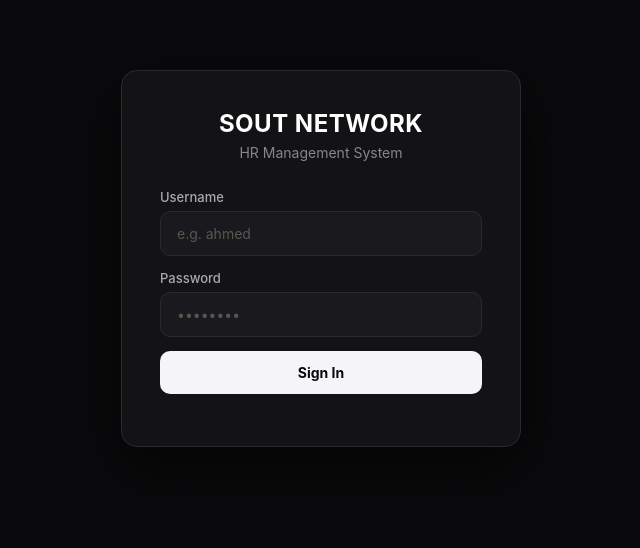
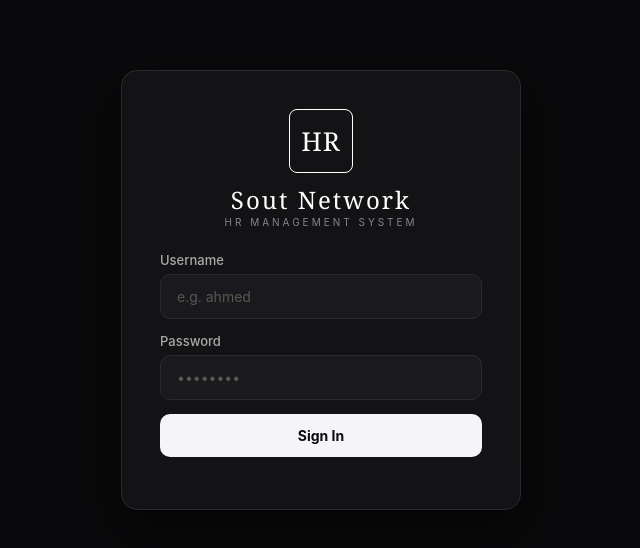
Before and after one commit to soutnetwork/hr-system, a website: page index.html in a window 1280 px wide. Shown: the whole page, without its empty margins (319-959 px from the left). Drawn offline with Linux system fonts and the light colour scheme.

Commit message:
Add files via upload

```diff
--- a/index.html
+++ b/index.html
@@ -34,6 +34,18 @@
   .user-info { display: flex; align-items: center; gap: 14px; }
   .user-info button { width: auto; padding: 9px 16px; margin: 0; font-size: 13px; }
   .live-clock { font-size: 13px; color: var(--muted); font-variant-numeric: tabular-nums; }
+
+  .logo { display: flex; align-items: center; gap: 14px; }
+  .logo-mark { width: 52px; height: 52px; min-width: 52px; border: 1.5px solid var(--gold-soft); border-radius: 8px; display: flex; align-items: center; justify-content: center; font-family: Georgia, 'Times New Roman', serif; font-size: 21px; color: var(--gold-soft); letter-spacing: 1px; }
+  .logo-text .lt-main { font-family: Georgia, 'Times New Roman', serif; font-size: 21px; color: var(--gold-soft); letter-spacing: 2px; line-height: 1.1; }
+  .logo-text .lt-sub { font-size: 10px; color: var(--muted); letter-spacing: 3px; margin-top: 3px; }
+  .logo-login { flex-direction: column; gap: 14px; margin-bottom: 24px; }
+  .logo-login .logo-mark { width: 64px; height: 64px; min-width: 64px; font-size: 26px; }
+  .logo-login .logo-text { text-align: center; }
+  .logo-login .lt-main { font-size: 24px; }
+  .logo-sm .logo-mark { width: 44px; height: 44px; min-width: 44px; font-size: 18px; }
+  .logo-sm .lt-main { font-size: 18px; }
+  .logo-sm .lt-sub { font-size: 9px; }
 
   .status-badge { display: inline-flex; align-items: center; gap: 6px; padding: 6px 12px; border-radius: 8px; font-size: 12px; font-weight: 600; }
   .status-online { background: rgba(95,184,120,.15); color: var(--green); }
@@ -125,8 +137,10 @@
 <!-- LOGIN -->
 <div id="login-page">
   <div class="login-box">
-    <h1>SOUT NETWORK</h1>
-    <p>HR Management System</p>
+    <div class="logo logo-login">
+      <div class="logo-mark">HR</div>
+      <div class="logo-text"><div class="lt-main">Sout Network</div><div class="lt-sub">HR MANAGEMENT SYSTEM</div></div>
+    </div>
     <div id="login-error" class="alert alert-error hidden"></div>
     <label>Username</label><input id="login-username" type="text" placeholder="e.g. ahmed">
     <label>Password</label><input id="login-password" type="password" placeholder="••••••••">
@@ -138,7 +152,7 @@
 <div id="employee-page" class="hidden">
   <div class="container">
     <div class="header">
-      <div><h2>Dashboard</h2><p class="subtitle">Welcome <span id="emp-name">—</span></p></div>
+      <div class="logo logo-sm"><div class="logo-mark">HR</div><div class="logo-text"><div class="lt-main">Sout Network</div><div class="lt-sub">Welcome <span id="emp-name">—</span></div></div></div>
       <div class="user-info"><button class="secondary" onclick="showChangePassword()">Change Password</button><button class="secondary" onclick="logout()">Sign Out</button></div>
     </div>
     <div class="tabs">
@@ -191,7 +205,7 @@
 <div id="admin-page" class="hidden">
   <div class="container">
     <div class="header">
-      <div><h2>Admin Dashboard</h2><p class="subtitle">Sout Network</p></div>
+      <div class="logo logo-sm"><div class="logo-mark">HR</div><div class="logo-text"><div class="lt-main">Sout Network</div><div class="lt-sub">ADMIN DASHBOARD</div></div></div>
       <div class="user-info"><button class="secondary" onclick="showChangePassword()">Change Password</button><button class="secondary" onclick="logout()">Sign Out</button></div>
     </div>
     <div class="tabs">
```
